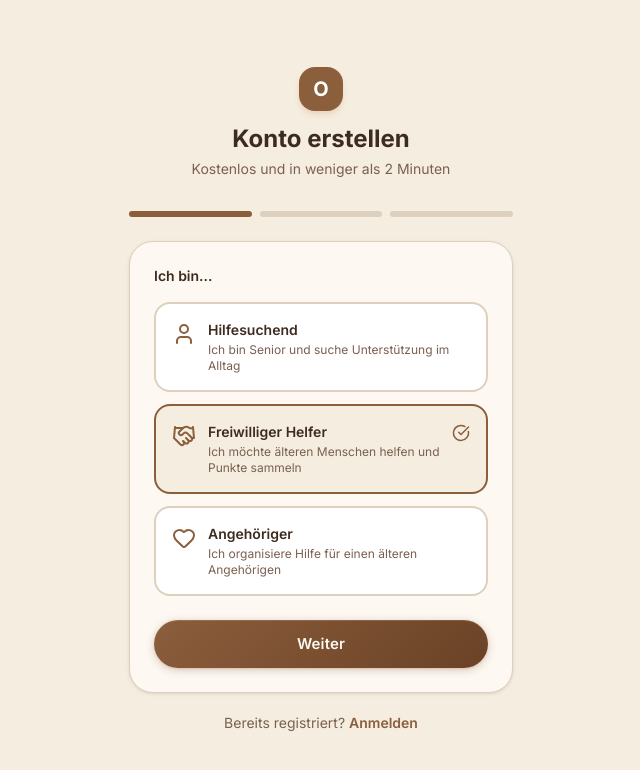
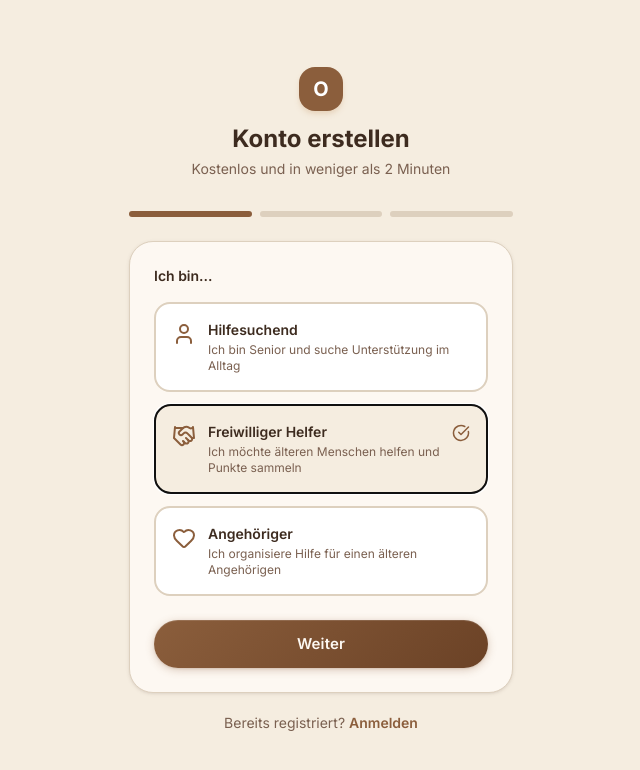
Before and after one commit to Yevhenii1951/Oma_netz_final_project_Valerija_Yevhenii, a Next.js app: page /register in a window 1280 px wide. Shown: the top 770 px of the page, without its empty margins (319-959 px from the left). Built offline with nearby package versions, Linux system fonts and the light colour scheme; a web font is replaced by a local one.

Commit message:
landing- button ich brauche hilfe und ich mochte ich mochte helfen fuchren nach Registrierung mit Focus

```diff
--- a/src/app/landing/landing-client.tsx
+++ b/src/app/landing/landing-client.tsx
@@ -439,14 +439,14 @@ export default function LandingClient() {
 						className='flex flex-col sm:flex-row items-center justify-center gap-3 mb-6'
 					>
 						<Link
-							href='/dashboard'
+							href='/register?role=SENIOR'
 							className='btn-primary btn-glow text-base px-8 py-3.5 w-full sm:w-auto'
 						>
 							<HandHelping size={18} className='inline mr-1' /> Ich brauche
 							Hilfe <ArrowRight size={16} />
 						</Link>
 						<Link
-							href='/dashboard'
+							href='/register?role=HELPER'
 							className='btn-secondary text-base px-8 py-3.5 w-full sm:w-auto'
 						>
 							<Handshake size={18} className='inline mr-1' /> Ich möchte helfen
--- a/src/app/register/page.tsx
+++ b/src/app/register/page.tsx
@@ -16,7 +16,7 @@ import {
 import { signIn } from 'next-auth/react'
 import Link from 'next/link'
 import { useRouter, useSearchParams } from 'next/navigation'
-import { Suspense, useState } from 'react'
+import { Suspense, useEffect, useRef, useState } from 'react'
 
 type Role = 'SENIOR' | 'HELPER' | 'RELATIVE'
 
@@ -69,12 +69,19 @@ const COMMON_LANGUAGES = [
 function RegisterForm() {
 	const router = useRouter()
 	const searchParams = useSearchParams()
-	const defaultRole = (searchParams.get('role') as Role) ?? 'HELPER'
+	const roleParam = searchParams.get('role')
+	const defaultRole: Role =
+		roleParam === 'SENIOR' || roleParam === 'HELPER' || roleParam === 'RELATIVE'
+			? roleParam
+			: 'HELPER'
 
 	const totalSteps = (role: Role) => (role === 'HELPER' ? 3 : 2)
 
 	const [step, setStep] = useState<1 | 2 | 3>(1)
 	const [role, setRole] = useState<Role>(defaultRole)
+	const seniorRoleRef = useRef<HTMLButtonElement | null>(null)
+	const helperRoleRef = useRef<HTMLButtonElement | null>(null)
+	const relativeRoleRef = useRef<HTMLButtonElement | null>(null)
 	// Step 2 fields
 	const [name, setName] = useState('')
 	const [email, setEmail] = useState('')
@@ -92,6 +99,17 @@ function RegisterForm() {
 
 	const [loading, setLoading] = useState(false)
 	const [error, setError] = useState('')
+
+	useEffect(() => {
+		setRole(defaultRole)
+	}, [defaultRole])
+
+	useEffect(() => {
+		if (step !== 1) return
+		if (role === 'SENIOR') seniorRoleRef.current?.focus()
+		if (role === 'HELPER') helperRoleRef.current?.focus()
+		if (role === 'RELATIVE') relativeRoleRef.current?.focus()
+	}, [role, step])
 
 	function toggleLanguage(lang: string) {
 		setLanguages(prev =>
@@ -200,6 +218,13 @@ function RegisterForm() {
 									{roleOptions.map(({ value, icon: RoleIcon, label, desc }) => (
 										<button
 											key={value}
+											ref={
+												value === 'SENIOR'
+													? seniorRoleRef
+													: value === 'HELPER'
+														? helperRoleRef
+														: relativeRoleRef
+											}
 											type='button'
 											onClick={() => setRole(value)}
 											className={`w-full flex items-start gap-3 p-4 rounded-2xl border-2 text-left transition-all ${role === value ? 'border-[#8b5e3c] bg-[#f5ede0]' : 'border-[#ddd0be] bg-[#ffffff] hover:border-[#c8956c]'}`}
```
